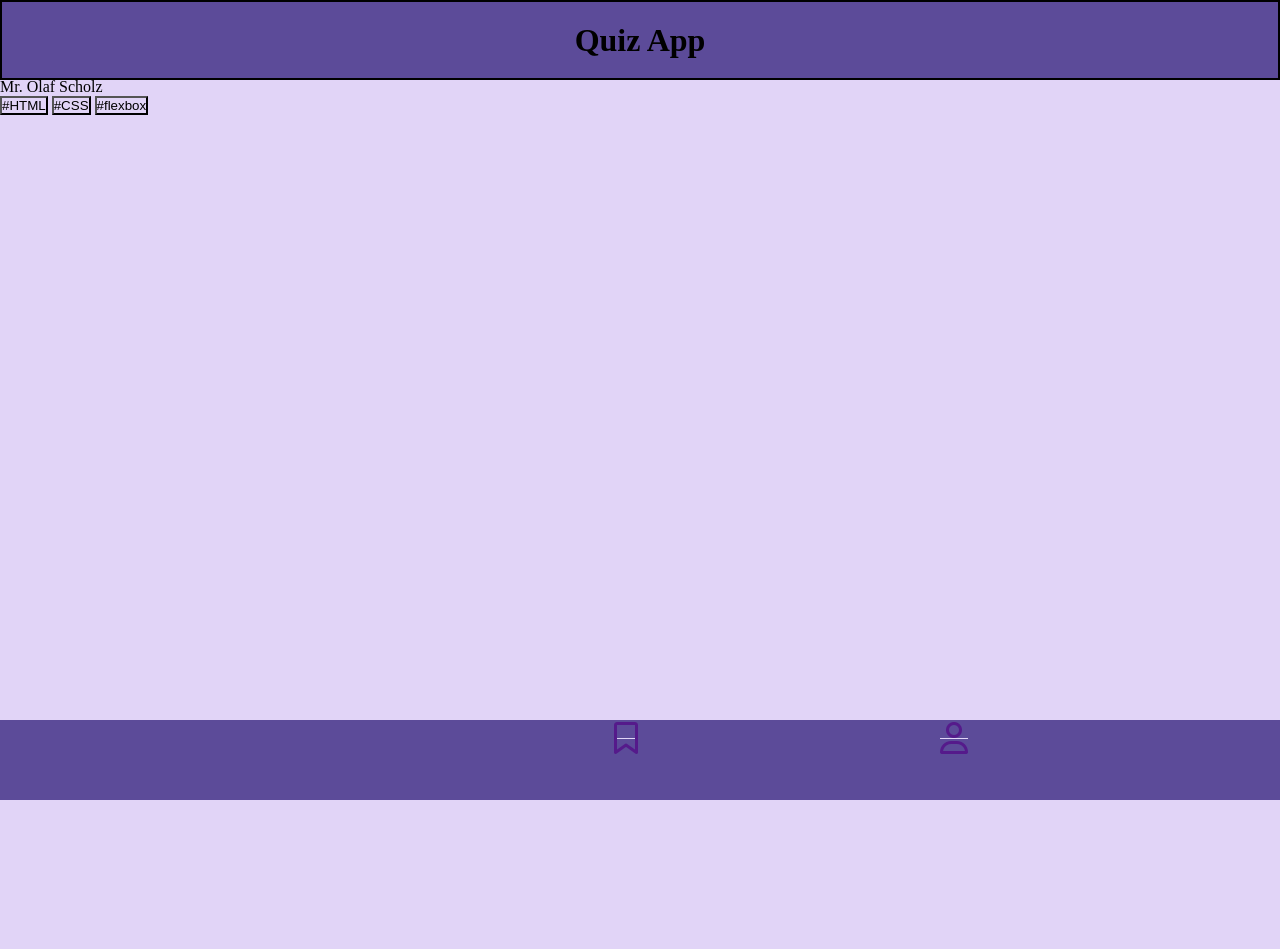
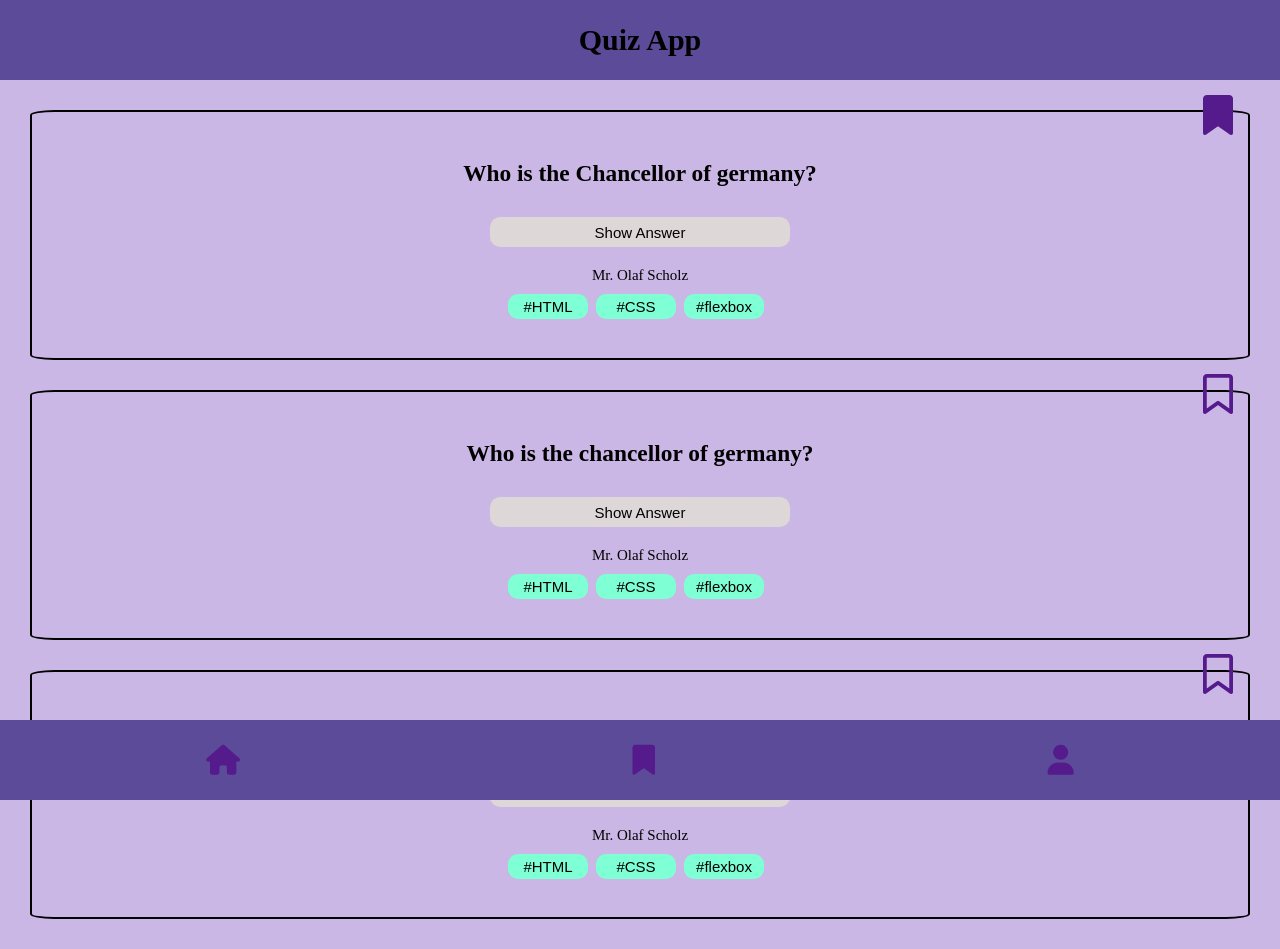
Before and after one commit to varunthaker/Quiz-App, a plain HTML site: page index.html in a window 1280 px wide. Before the commit the page ends 800 px from the top, so only its background shows below. Drawn offline with Linux system fonts and the light colour scheme.

Commit message:
done homepage

```diff
--- /dev/null
+++ b/components/card.css
@@ -0,0 +1,61 @@
+.card-section {
+  margin: 30px;
+  border: 2px solid black;
+  padding: 3%;
+  border-radius: 2%;
+  position: relative;
+  display: flex;
+  flex-direction: column;
+  z-index: -1;
+}
+
+.card-section .bookmark-plain {
+  position: absolute;
+  top: -8px;
+  right: 10px;
+}
+
+.card-section .question {
+  align-self: center;
+  margin: 10px;
+}
+
+/* .answer-section {
+    display: flex;
+    flex-direction: column;
+    margin: 5px;
+    align-self: center;
+  }
+
+  .answer-section .ans {
+    border: black 5px;
+  } */
+
+.card-section .show-button {
+  width: 200px;
+  height: 40px;
+  align-self: center;
+  margin: 20px;
+  background-color: var(--button-background);
+  border: none;
+  border-radius: 10px;
+}
+
+.card-section .categories {
+  display: flex;
+  justify-content: center;
+}
+
+.card-section .answer {
+  align-self: center;
+  padding-bottom: 10px;
+}
+
+.card-section .categories > button {
+  background-color: var(--button-category);
+  width: 75px;
+  height: 25px;
+  margin-right: 8px;
+  border-style: none;
+  border-radius: 10px;
+}
--- /dev/null
+++ b/components/footer.css
@@ -0,0 +1,19 @@
+/* Footer CSS */
+
+.footer-nav {
+  padding: 10px;
+  display: flex;
+  flex-direction: row;
+  justify-content: space-around;
+  align-items: center;
+  position: fixed;
+  bottom: 0;
+  background-color: var(--header-footer-color);
+  width: 100%;
+  height: 10vh;
+}
+
+/* Main Container */
+.main-container {
+  padding-top: 10vh;
+}
--- /dev/null
+++ b/components/global.css
@@ -0,0 +1,19 @@
+*,
+*::after,
+*::before {
+  box-sizing: border-box;
+  margin: 0;
+  padding: 0;
+}
+
+:root {
+  --main-color: #cab7e6;
+  --header-footer-color: #5c4b99;
+  --option-background: white;
+  --button-background: rgb(221, 215, 215);
+  --button-category: aquamarine;
+}
+
+body {
+  background-color: var(--main-color);
+}
--- /dev/null
+++ b/components/header.css
@@ -0,0 +1,13 @@
+/* Header CSS */
+.header-container {
+  padding: 10px;
+  display: flex;
+  justify-content: center;
+  align-items: center;
+  position: fixed;
+  width: 100%;
+  top: 0;
+  height: auto;
+  background-color: var(--header-footer-color);
+  height: 10vh;
+}
--- a/index.html
+++ b/index.html
@@ -4,6 +4,10 @@
     <meta charset="UTF-8" />
     <meta name="viewport" content="width=device-width, initial-scale=1.0" />
     <link rel="stylesheet" href="styles.css" />
+    <link
+      rel="icon"
+      href="https://encrypted-tbn0.gstatic.com/images?q=tbn:ANd9GcT4g_XHhTYZCYc9o0W80_3hKFvl5fvRWMuOfQ&usqp=CAU"
+    />
     <script
       src="https://kit.fontawesome.com/9de9d79f9f.js"
       crossorigin="anonymous"
@@ -14,20 +18,78 @@
     <header class="header-container">
       <h1>Quiz App</h1>
     </header>
-    <main class="main-content">
-      <section class="question-card">
-        <h3>Who is the Chancellor of Germany</h3>
-        <div class="answer-section">
-          <label for="" class="ansone">Answer1</label>
-          <label for="" class="anstwo">Answer2</label>
-          <label for="" class="ansthree">Answer3</label>
-          <label for="" class="ansfour">Answer4</label>
+    <main class="main-container">
+      <section class="card-section">
+        <section class="question">
+          <h3>Who is the Chancellor of germany?</h3>
+        </section>
+
+        <!-- <div class="option-section">
+          <div class="opt --one">One</div>
+          <div class="opt --two">Two</div>
+          <div class="opt --three">Three</div>
+          <div class="opt --four">Four</div>
+        </div> -->
+
+        <section class="bookmark-plain">
+          <a href=""
+            ><a href=""><i class="fa-solid fa-bookmark fa-2xl"></i></a
+          ></a>
+        </section>
+
+        <button type="button" class="show-button">Show Answer</button>
+        <p class="answer">Mr. Olaf Scholz</p>
+
+        <div class="categories">
+          <button type="button" id="html">#HTML</button>
+          <button type="button" id="css">#CSS</button>
+          <button type="button" id="flexbox">#flexbox</button>
         </div>
-        <a href=""><i class="fa-regular fa-bookmark fa-2xl"></i></a>
-        <a href=""><i class="fa-solid fa-bookmark fa-2xl"></i></a>
-        <button type="button">Show Answer</button> <br />
-        <button type="button">Hide Answer</button>
-        <p>Mr. Olaf Scholz</p>
+      </section>
+      <section class="card-section">
+        <section class="question">
+          <h3>Who is the chancellor of germany?</h3>
+        </section>
+
+        <!-- <div class="option-section">
+          <div class="opt --one">One</div>
+          <div class="opt --two">Two</div>
+          <div class="opt --three">Three</div>
+          <div class="opt --four">Four</div>
+        </div> -->
+
+        <section class="bookmark-plain">
+          <a href=""><i class="fa-regular fa-bookmark fa-2xl"></i></a>
+        </section>
+
+        <button type="button" class="show-button">Show Answer</button>
+        <p class="answer">Mr. Olaf Scholz</p>
+
+        <div class="categories">
+          <button type="button" id="html">#HTML</button>
+          <button type="button" id="css">#CSS</button>
+          <button type="button" id="flexbox">#flexbox</button>
+        </div>
+      </section>
+      <section class="card-section">
+        <section class="question">
+          <h3>Who is the Chancellor of germany?</h3>
+        </section>
+
+        <!-- <div class="option-section">
+          <div class="opt --one">One</div>
+          <div class="opt --two">Two</div>
+          <div class="opt --three">Three</div>
+          <div class="opt --four">Four</div>
+        </div> -->
+
+        <section class="bookmark-plain">
+          <a href=""><i class="fa-regular fa-bookmark fa-2xl"></i></a>
+        </section>
+
+        <button type="button" class="show-button">Show Answer</button>
+        <p class="answer">Mr. Olaf Scholz</p>
+
         <div class="categories">
           <button type="button" id="html">#HTML</button>
           <button type="button" id="css">#CSS</button>
@@ -38,9 +100,9 @@
 
     <footer>
       <nav class="footer-nav">
-        <a href=""><i class="fa-light fa-house fa-2xl"></i></a>
-        <a href=""><i class="fa-regular fa-bookmark fa-2xl"></i></a>
-        <a href=""><i class="fa-regular fa-user fa-2xl"></i></a>
+        <a href=""><i class="fa-solid fa-house fa-2xl fav"></i></a>
+        <a href=""><i class="fa-solid fa-bookmark fa-2xl fav"></i></a>
+        <a href=""><i class="fa-solid fa-user fa-2xl fav"></i></a>
       </nav>
     </footer>
   </body>
--- a/styles.css
+++ b/styles.css
@@ -1,56 +1,76 @@
-* {
-  box-sizing: border-box;
-  margin: 0;
-  padding: 0;
-  background-color: #e1d4f7;
+@import "./components/card.css";
+@import "./components/global.css";
+@import "./components/header.css";
+@import "./components/footer.css";
+
+/* Media Query */
+
+@media screen and (min-width: 1200px) {
+  .header-container {
+    font-size: 20px;
+  }
+  .card-section .bookmark-plain {
+    font-size: 25px;
+    right: 20px;
+  }
+  .card-section .question {
+    font-size: 30px;
   }
 
-:root {
-  --header-color: ;
-  --main-color: #dfccfb;
-  --footer-color: #5c4b99;
+  .card-section .show-button {
+    width: 400px;
+    height: 40px;
+    font-size: 20px;
   }
 
-/* Header CSS */
-
-.header-container {
-  padding: 10px;
-  display: flex;
-  justify-content: center;
-  align-items: center;
-  border: solid 2px black;
-  position: fixed;
-  width: 100%;
-  top: 0;
-  height: auto;
-  background-color: var(--footer-color);
-  height: 10vh;
+  .card-section .answer {
+    align-self: center;
+    padding-bottom: 10px;
+    font-size: 20px;
   }
 
-.header-container h1 {
-  background-color: var(--footer-color);
+  .card-section .categories > button {
+    width: 100px;
+    height: 30px;
+    font-size: 20px;
   }
 
-/* Footer CSS */
-
-.footer-nav {
-  padding: 10px;
-  display: flex;
-  flex-direction: row;
-  justify-content: space-evenly;
-  position: fixed;
-  bottom: 0;
-  background-color: var(--footer-color);
-  width: 100%;
-  height: 10vh;
+  .footer-nav .fav {
+    font-size: 40px;
+  }
 }
 
-.footer-nav a {
-  background-color: var(--footer-color);
+@media screen and (min-width: 600px) {
+  .header-container {
+    font-size: 15px;
+  }
+  .card-section .bookmark-plain {
+    font-size: 20px;
+    right: 15px;
+  }
+  .card-section .question {
+    font-size: 20px;
   }
 
-/* Main Container */
-.main-container {
-  background-color: var(--main-color);
-  height: auto;
+  .card-section .show-button {
+    width: 300px;
+    height: 30px;
+    font-size: 15px;
   }
+
+  .card-section .answer {
+    align-self: center;
+    padding-bottom: 10px;
+    font-size: 15px;
+  }
+
+  .card-section .categories > button {
+    width: 80px;
+    height: 25px;
+    font-size: 15px;
+  }
+
+  .footer-nav .fav {
+    font-size: 30px;
+  }
+}
```
Lines whose indentation alone changed are shown as unchanged.
